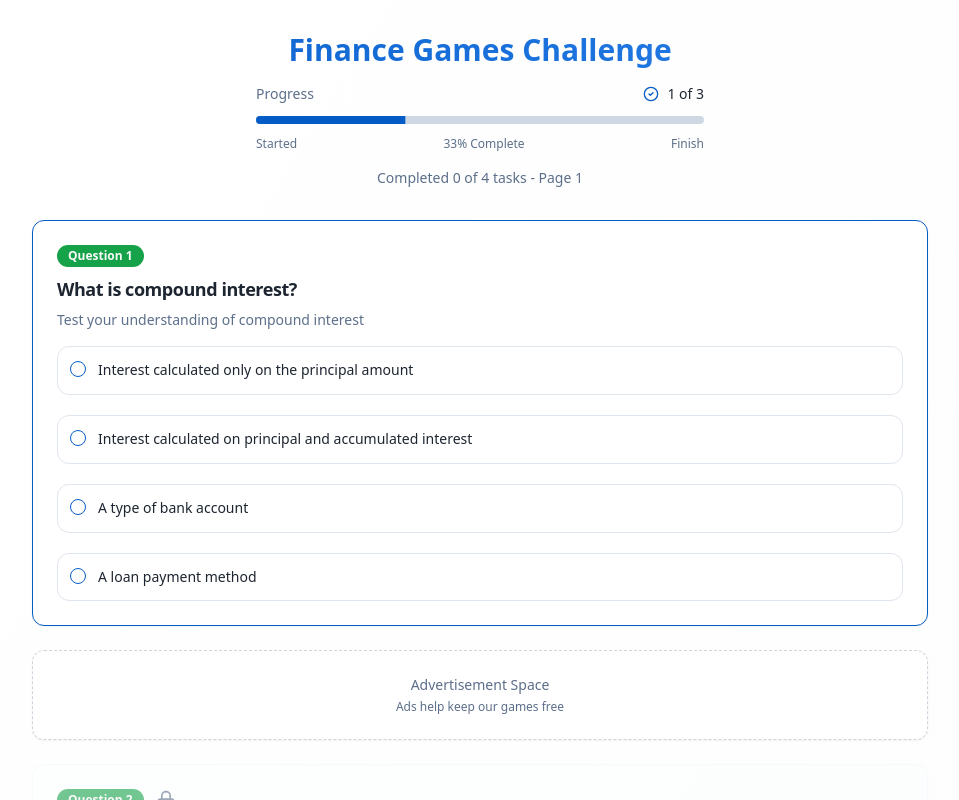
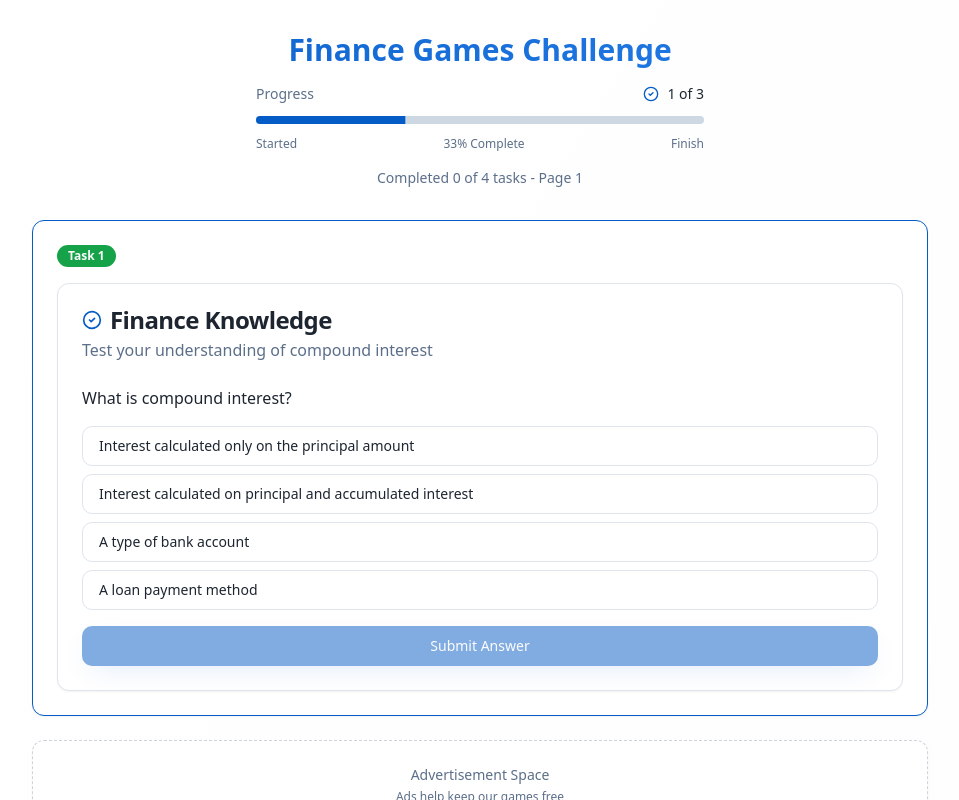
Before and after one commit to Pawankshetri11/himanim, a React (Vite) app: page / in a window 1280 px wide. Both pictures are taken after a click on the button "Start Quiz Now". Shown: the top 800 px of the page, without its empty margins (160-1119 px from the left). Built offline with nearby package versions, Linux system fonts and the light colour scheme.

Commit message:
Add game selection from admin
Implement functionality to select different game types from the admin panel and apply this to every page.

```diff
--- /dev/null
+++ b/src/components/SequentialGamePage.tsx
@@ -0,0 +1,168 @@
+import React, { useState, useEffect } from 'react';
+import { Card, CardContent } from '@/components/ui/card';
+import { Badge } from '@/components/ui/badge';
+import { CheckCircle2, Clock, Lock } from 'lucide-react';
+import { GameRenderer } from './GameRenderer';
+
+interface GameTask {
+  id: string;
+  type: 'quiz' | 'puzzle' | 'memory' | 'math' | 'word';
+  title: string;
+  description: string;
+  data: any;
+  page: number;
+}
+
+interface SequentialGamePageProps {
+  tasks: GameTask[];
+  onComplete: (answers: {[key: string]: any}) => void;
+  disabled?: boolean;
+}
+
+export function SequentialGamePage({
+  tasks,
+  onComplete,
+  disabled = false
+}: SequentialGamePageProps) {
+  const [answers, setAnswers] = useState<{[key: string]: any}>({});
+  const [canPlay, setCanPlay] = useState<{[key: string]: boolean}>({});
+  const [isWaiting, setIsWaiting] = useState(false);
+  const [waitingForTask, setWaitingForTask] = useState<string | null>(null);
+
+  // Initialize first task as playable, rest as locked
+  useEffect(() => {
+    if (tasks.length > 0) {
+      const initialCanPlay: {[key: string]: boolean} = {};
+      tasks.forEach((task, index) => {
+        initialCanPlay[task.id] = index === 0; // Only first task is playable
+      });
+      setCanPlay(initialCanPlay);
+    }
+  }, [tasks]);
+
+  const handleTaskComplete = (taskId: string, answer: any) => {
+    if (!canPlay[taskId] || isWaiting || disabled) return;
+
+    const newAnswers = { ...answers, [taskId]: answer };
+    setAnswers(newAnswers);
+
+    // Start 3-second wait
+    setIsWaiting(true);
+    setWaitingForTask(taskId);
+
+    setTimeout(() => {
+      setIsWaiting(false);
+      setWaitingForTask(null);
+
+      // Enable next task
+      const currentIndex = tasks.findIndex(t => t.id === taskId);
+      if (currentIndex < tasks.length - 1) {
+        const nextTask = tasks[currentIndex + 1];
+        setCanPlay(prev => ({ ...prev, [nextTask.id]: true }));
+      }
+
+      // Check if all tasks are completed
+      if (Object.keys(newAnswers).length === tasks.length) {
+        onComplete(newAnswers);
+      }
+    }, 3000);
+  };
+
+  const getTaskStatus = (taskId: string, index: number) => {
+    if (answers[taskId] !== undefined) return 'completed';
+    if (canPlay[taskId]) return 'current';
+    return 'locked';
+  };
+
+  const isTaskLocked = (taskId: string) => {
+    return !canPlay[taskId] && answers[taskId] === undefined;
+  };
+
+  const getStatusIcon = (taskId: string, index: number) => {
+    const status = getTaskStatus(taskId, index);
+
+    if (status === 'completed') {
+      return <CheckCircle2 className="h-5 w-5 text-green-500" />;
+    }
+    if (status === 'current' && waitingForTask === taskId) {
+      return <Clock className="h-5 w-5 text-orange-500 animate-pulse" />;
+    }
+    if (status === 'locked') {
+      return <Lock className="h-5 w-5 text-muted-foreground" />;
+    }
+    return null;
+  };
+
+  const getCardClassName = (taskId: string) => {
+    const status = getTaskStatus(taskId, 0);
+    const baseClass = "transition-all duration-300";
+
+    if (status === 'completed') {
+      return `${baseClass} border-green-200 bg-green-50/50 dark:border-green-800 dark:bg-green-950/20`;
+    }
+    if (status === 'current') {
+      return `${baseClass} border-primary shadow-elegant hover:shadow-primary`;
+    }
+    return `${baseClass} border-muted bg-muted/20 opacity-60`;
+  };
+
+  return (
+    <div className="space-y-6">
+      {tasks.map((task, index) => {
+        const taskStatus = getTaskStatus(task.id, index);
+        const isLocked = isTaskLocked(task.id);
+        const isCurrentlyWaiting = waitingForTask === task.id;
+        const isCompleted = answers[task.id] !== undefined;
+
+        return (
+          <React.Fragment key={task.id}>
+            <Card className={getCardClassName(task.id)}>
+              <CardContent className="p-6">
+                <div className="flex items-center gap-3 mb-4">
+                  <Badge
+                    variant={taskStatus === 'completed' ? 'default' : 'secondary'}
+                    className="text-xs"
+                  >
+                    Task {index + 1}
+                  </Badge>
+                  {getStatusIcon(task.id, index)}
+                  {isCurrentlyWaiting && (
+                    <Badge variant="outline" className="text-xs text-orange-600">
+                      Please wait 3 seconds...
+                    </Badge>
+                  )}
+                </div>
+
+                {isLocked ? (
+                  <div className="text-center py-8 text-muted-foreground">
+                    <Lock className="h-8 w-8 mx-auto mb-2 opacity-50" />
+                    <p className="text-sm">Complete the previous task first</p>
+                    <p className="text-xs mt-1 opacity-75">{task.title}</p>
+                  </div>
+                ) : (
+                  <div className={`${isCurrentlyWaiting ? 'opacity-50 pointer-events-none' : ''}`}>
+                    <GameRenderer
+                      task={task}
+                      onComplete={(answer) => handleTaskComplete(task.id, answer)}
+                      disabled={isCompleted || isCurrentlyWaiting || disabled}
+                    />
+                  </div>
+                )}
+              </CardContent>
+            </Card>
+
+            {/* Advertisement Space after each task (except the last one) */}
+            {index < tasks.length - 1 && (
+              <Card className="border-dashed border-muted-foreground/30 my-6">
+                <CardContent className="p-6 text-center text-muted-foreground">
+                  <p className="text-sm">Advertisement Space</p>
+                  <p className="text-xs mt-1">Ads help keep our games free</p>
+                </CardContent>
+              </Card>
+            )}
+          </React.Fragment>
+        );
+      })}
+    </div>
+  );
+}
--- a/src/contexts/QuizContext.tsx
+++ b/src/contexts/QuizContext.tsx
@@ -130,7 +130,7 @@ const mockTasks: GameTask[] = [
       correctAnswer: 1
     }
   },
-  // Page 2
+  // Page 2 - Mixed Game Types for Sequential Play
   {
     id: '2-1',
     page: 2,
@@ -146,40 +146,44 @@ const mockTasks: GameTask[] = [
   {
     id: '2-2',
     page: 2,
-    type: 'quiz',
-    title: 'Credit Knowledge',
-    description: 'Understanding credit scores',
+    type: 'puzzle',
+    title: 'Budget Puzzle',
+    description: 'Arrange the budget items in the correct order',
     data: {
-      question: 'What is a good credit score range?',
-      options: ['300-500', '500-650', '650-750', '750-850'],
-      correctAnswer: 3
+      items: ['Emergency Fund', 'Basic Needs', 'Wants', 'Investments'],
+      correctOrder: [1, 0, 2, 3], // Basic Needs, Emergency Fund, Wants, Investments
+      instruction: 'Drag items to arrange them by financial priority'
     }
   },
   {
     id: '2-3',
     page: 2,
-    type: 'puzzle',
-    title: 'Investment Portfolio',
-    description: 'Build a balanced portfolio',
+    type: 'math',
+    title: 'Quick Math',
+    description: 'Calculate the compound interest',
     data: {
-      categories: ['Stocks', 'Bonds', 'Real Estate', 'Cash'],
-      targetPercentages: [50, 30, 15, 5],
-      instruction: 'Allocate percentages to create a balanced portfolio'
+      problem: 'If you invest $1000 at 5% annual interest compounded yearly, what will it be worth after 2 years?',
+      options: ['$1100', '$1102.50', '$1105', '$1050'],
+      correctAnswer: 1,
+      formula: 'A = P(1 + r)^t'
     }
   },
   {
     id: '2-4',
     page: 2,
-    type: 'math',
-    title: 'Savings Calculation',
-    description: 'Calculate monthly savings needed',
+    type: 'memory',
+    title: 'Financial Terms Memory',
+    description: 'Match the financial terms with their definitions',
     data: {
-      problem: 'To save $10,000 in 2 years with 3% annual interest, how much should you save monthly?',
-      options: ['$400', '$410', '$420', '$430'],
-      correctAnswer: 1
+      pairs: [
+        { term: 'APR', definition: 'Annual Percentage Rate' },
+        { term: '401k', definition: 'Retirement savings plan' },
+        { term: 'ROI', definition: 'Return on Investment' },
+        { term: 'ETF', definition: 'Exchange Traded Fund' }
+      ]
     }
   },
-  // Page 3
+  // Page 3 - Mixed Sequential Games
   {
     id: '3-1',
     page: 3,
--- a/src/pages/Quiz.tsx
+++ b/src/pages/Quiz.tsx
@@ -4,7 +4,7 @@ import { useQuiz } from '@/contexts/QuizContext';
 import { GameRenderer } from '@/components/GameRenderer';
 import { QuizProgress } from '@/components/QuizProgress';
 import { AdblockDetector } from '@/components/AdblockDetector';
-import { SequentialQuestionPage } from '@/components/SequentialQuestionPage';
+import { SequentialGamePage } from '@/components/SequentialGamePage';
 import { Button } from '@/components/ui/button';
 import { Card, CardContent } from '@/components/ui/card';
 import { ArrowLeft, ArrowRight } from 'lucide-react';
@@ -181,55 +181,14 @@ export default function Quiz() {
             </div>
           </div>
 
-          {/* Sequential Questions or Regular Games */}
-          {(() => {
-            // Check if all tasks are quiz type for sequential display
-            const allQuizTasks = pageTasks.every(task => task.type === 'quiz');
-
-            if (allQuizTasks) {
-              // Convert tasks to questions format
-              const questions = pageTasks.map(task => ({
-                id: task.id,
-                question: task.data.question,
-                description: task.description,
-                options: task.data.options,
-                correctAnswer: task.data.correctAnswer
-              }));
-
-              return (
-                <div className="max-w-4xl mx-auto">
-                  <SequentialQuestionPage
-                    questions={questions}
-                    onComplete={handleSequentialComplete}
-                    disabled={allTasksCompleted}
-                  />
-                </div>
-              );
-            } else {
-              // Regular games layout - single column for non-quiz games
-              return (
-                <div className="grid grid-cols-1 gap-6 max-w-4xl mx-auto">
-                  {pageTasks.map((task, index) => {
-                    const isCompleted = completedTasks.has(task.id);
-                    return (
-                      <div key={task.id} className={`relative ${isCompleted ? 'opacity-75' : ''}`}>
-                        {isCompleted && (
-                          <div className="absolute top-4 right-4 z-10 bg-green-500 text-white px-2 py-1 rounded-full text-xs font-medium">
-                            ✓ Completed
-                          </div>
-                        )}
-                        <GameRenderer
-                          task={task}
-                          onComplete={(answer) => handleTaskComplete(task.id, answer)}
-                          disabled={isCompleted}
-                        />
-                      </div>
-                    );
-                  })}
-                </div>
-              );
-            }
-          })()}
+          {/* Universal Sequential Games */}
+          <div className="max-w-4xl mx-auto">
+            <SequentialGamePage
+              tasks={pageTasks}
+              onComplete={handleSequentialComplete}
+              disabled={allTasksCompleted}
+            />
+          </div>
 
           {/* Ad Space */}
           <Card className="border-dashed border-muted-foreground/30">
```
